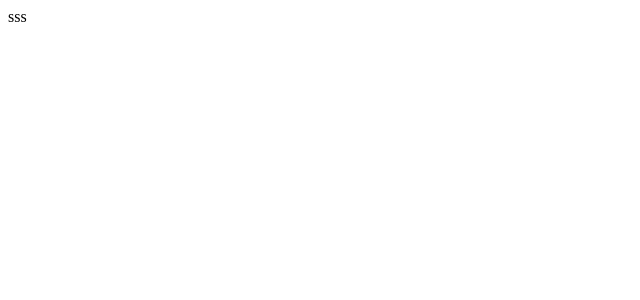
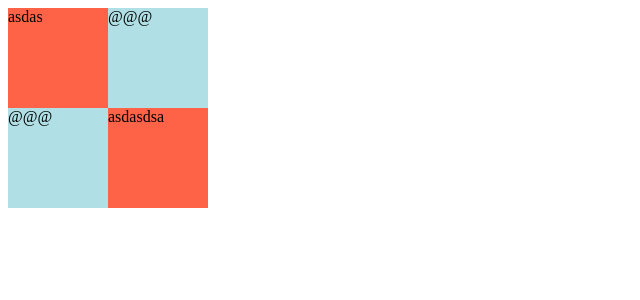
Before and after one commit to cf9874/react-study, a React (Create React App) app in the folder init/: page / in a window 1280 px wide. Shown: the top 300 px of the page, without its empty margins (0-640 px from the left). Built offline with nearby package versions, Linux system fonts and the light colour scheme.

Commit message:
basic of styled-components

```diff
--- a/init/src/App.js
+++ b/init/src/App.js
@@ -1,7 +1,43 @@
 import styled from "styled-components";
 
+const Wrap = styled.div`
+  display: flex;
+`;
+const RedBox = styled.div`
+  background-color: tomato;
+  width: 100px;
+  height: 100px;
+`;
+
+const BlueBox = styled.div`
+  background-color: powderblue;
+  width: 100px;
+  height: 100px;
+`;
+
+const Text = styled.span``;
+
 function App() {
-  return <div className="App">sss</div>;
+  return (
+    <>
+      <Wrap>
+        <RedBox>
+          <Text>asdas</Text>
+        </RedBox>
+        <BlueBox>
+          <Text>@@@</Text>
+        </BlueBox>
+      </Wrap>
+      <Wrap>
+        <BlueBox>
+          <Text>@@@</Text>
+        </BlueBox>
+        <RedBox>
+          <Text>asdasdsa</Text>
+        </RedBox>
+      </Wrap>
+    </>
+  );
 }
 
 export default App;
```
